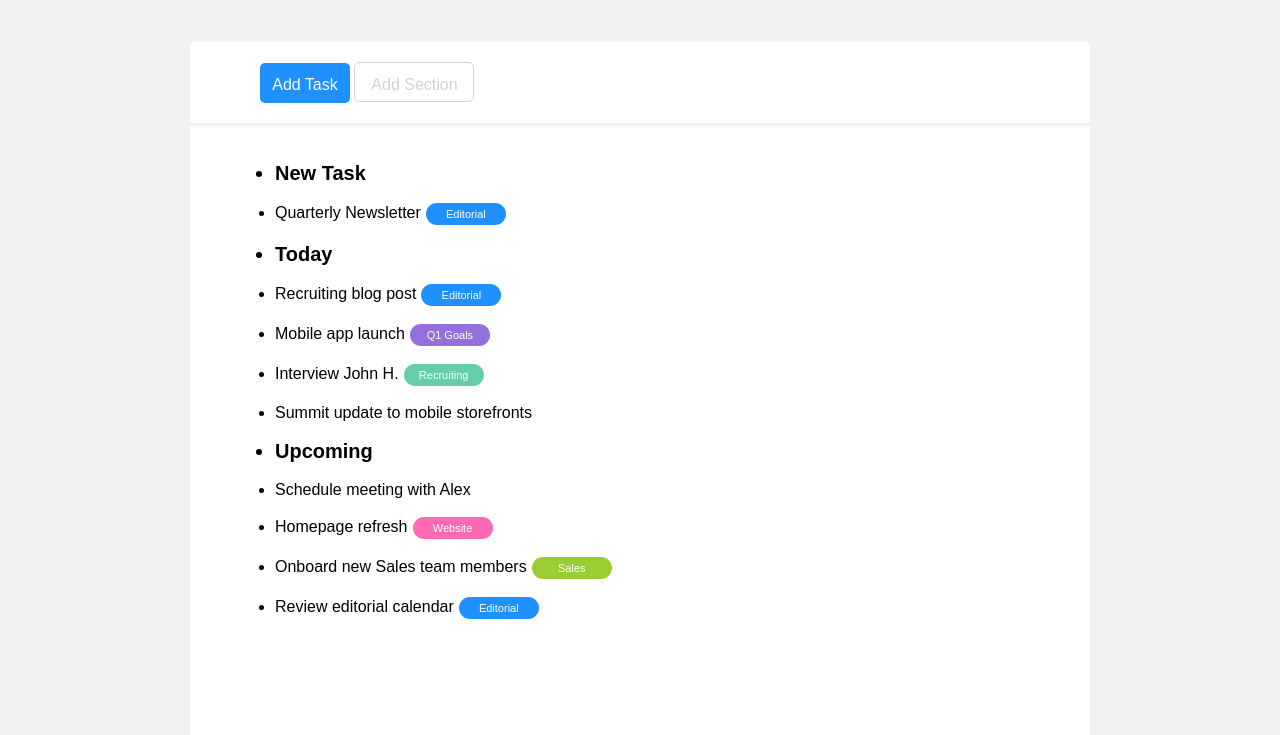
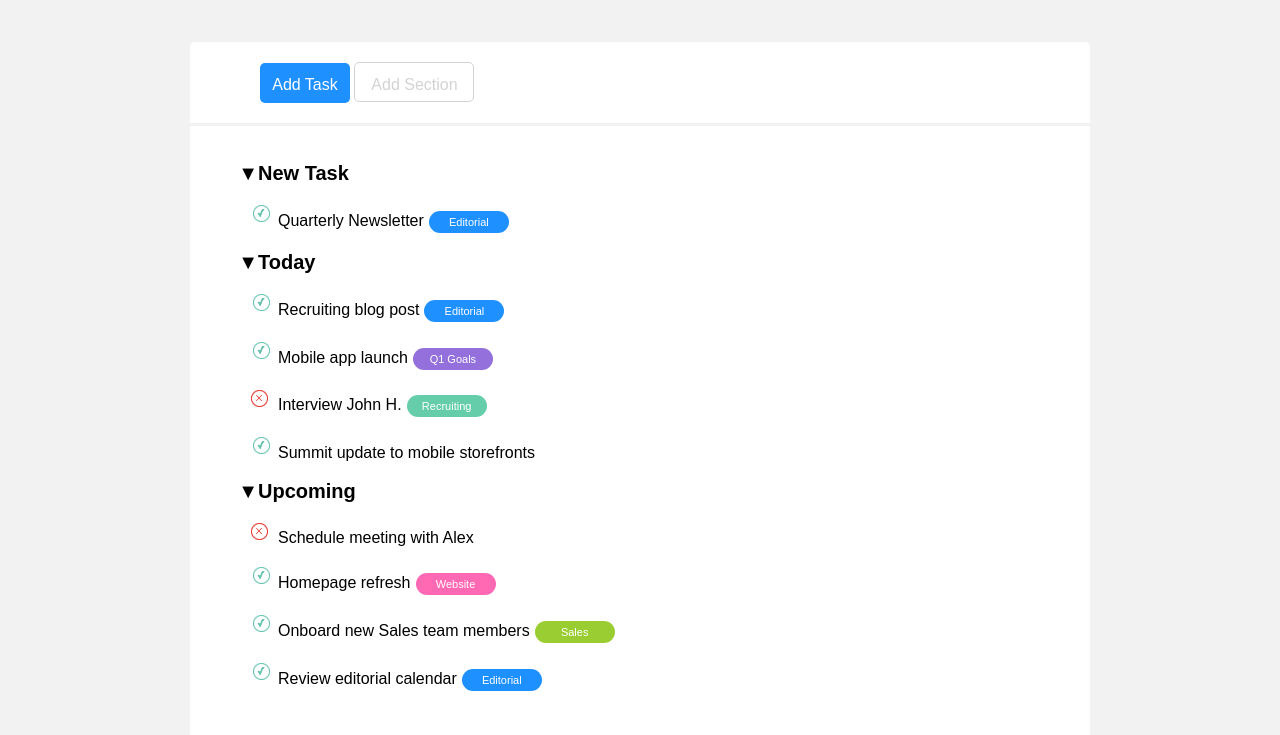
Before and after one commit to cinvenz/html-css-toboolist, a plain HTML site: page index.html in a window 1280 px wide. Shown: the part 65-800 px from the top of the page. Drawn offline with Linux system fonts and the light colour scheme.

Commit message:
last changes

```diff
--- a/index.html
+++ b/index.html
@@ -23,17 +23,17 @@
                     <div class="list"><br><br>
                         <ul>
                             <li class="list-name"><strong>New Task</strong></li><br>
-                            <li>Quarterly Newsletter<div class="editorial">Editorial</div> </li><br>
+                            <li class="v">Quarterly Newsletter<div class="editorial">Editorial</div> </li><br>
                             <li class="list-name"><strong>Today</strong></li><br>
-                            <li>Recruiting blog post<div class="editorial">Editorial</div> </li><br>
-                            <li>Mobile app launch<div class="q1">Q1 Goals</div> </li><br>
-                            <li>Interview John H.<div class="recruiting">Recruiting</div> </li><br>
-                            <li>Summit update to mobile storefronts</li><br>
+                            <li class="v">  Recruiting blog post<div class="editorial">Editorial</div> </li><br>
+                            <li class="v">  Mobile app launch<div class="q1">Q1 Goals</div> </li><br>
+                            <li class="x">Interview John H.<div class="recruiting">Recruiting</div> </li><br>
+                            <li class="v">  Summit update to mobile storefronts</li><br>
                             <li class="list-name"><strong>Upcoming</strong></li><br>
-                            <li>Schedule meeting with Alex</li><br>
-                            <li>Homepage refresh<div class="website">Website</div> </li><br>
-                            <li>Onboard new Sales team members<div class="sales">Sales</div> </li><br>
-                            <li>Review editorial calendar<div class="editorial">Editorial</div> </li><br>
+                            <li class="x">Schedule meeting with Alex</li><br>
+                            <li class="v">Homepage refresh<div class="website">Website</div> </li><br>
+                            <li class="v">Onboard new Sales team members<div class="sales">Sales</div> </li><br>
+                            <li class="v">Review editorial calendar<div class="editorial">Editorial</div> </li><br>
 
                         </ul>
                     </div>
--- a/style.css
+++ b/style.css
@@ -21,7 +21,7 @@ img {
 .container {
     background-color: rgba(211, 211, 211, 0.3);
     width: 100%;
-    height: 100vh;
+    height: 115vh;
 }
 
 .add-button {
@@ -63,7 +63,7 @@ img {
     background-color: white;
     max-width: 900px;
     margin: auto;
-    height: 79vh;
+    height: 92vh;
     position: relative;
     top: 48px;
     border-bottom-left-radius: 5px;
@@ -71,11 +71,13 @@ img {
 }
 
 .list {
-    margin-left: 85px;
+    margin-left: 68px;
+
 }
 
 .list-name {
     font-size: 20px;
+    list-style-type: "\25BC";
 }
 
 .editorial {
@@ -143,3 +145,21 @@ img {
     border-radius: 15px;
     font-size: 11px;
 }
+
+li {
+    list-style-type: none;
+
+
+
+}
+
+.v {
+    list-style-image: url(img/v.PNG);
+    margin-left: 20px;
+
+}
+
+.x {
+    list-style-image: url(img/x.PNG);
+    margin-left: 20px;
+}
```
Also changed, not shown: img/v.PNG (added), img/x.PNG (added).
